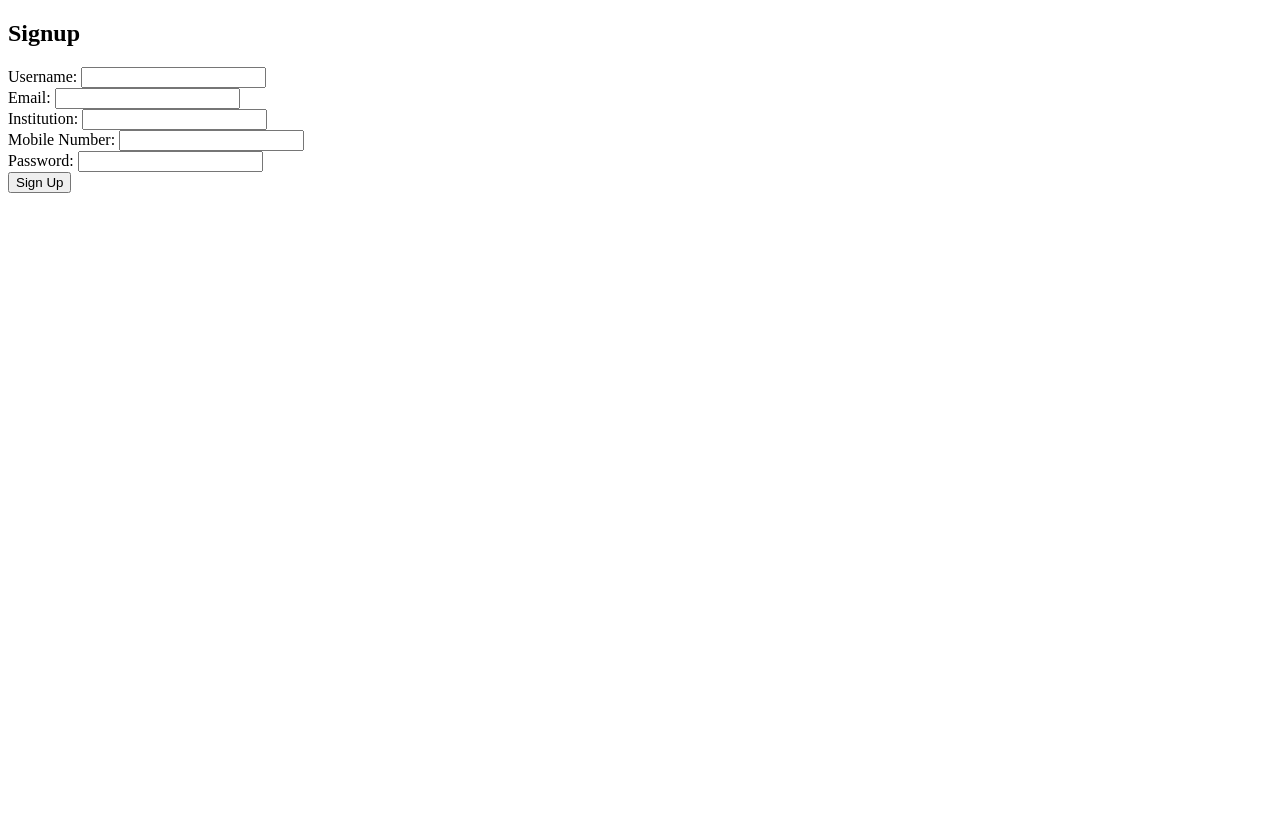
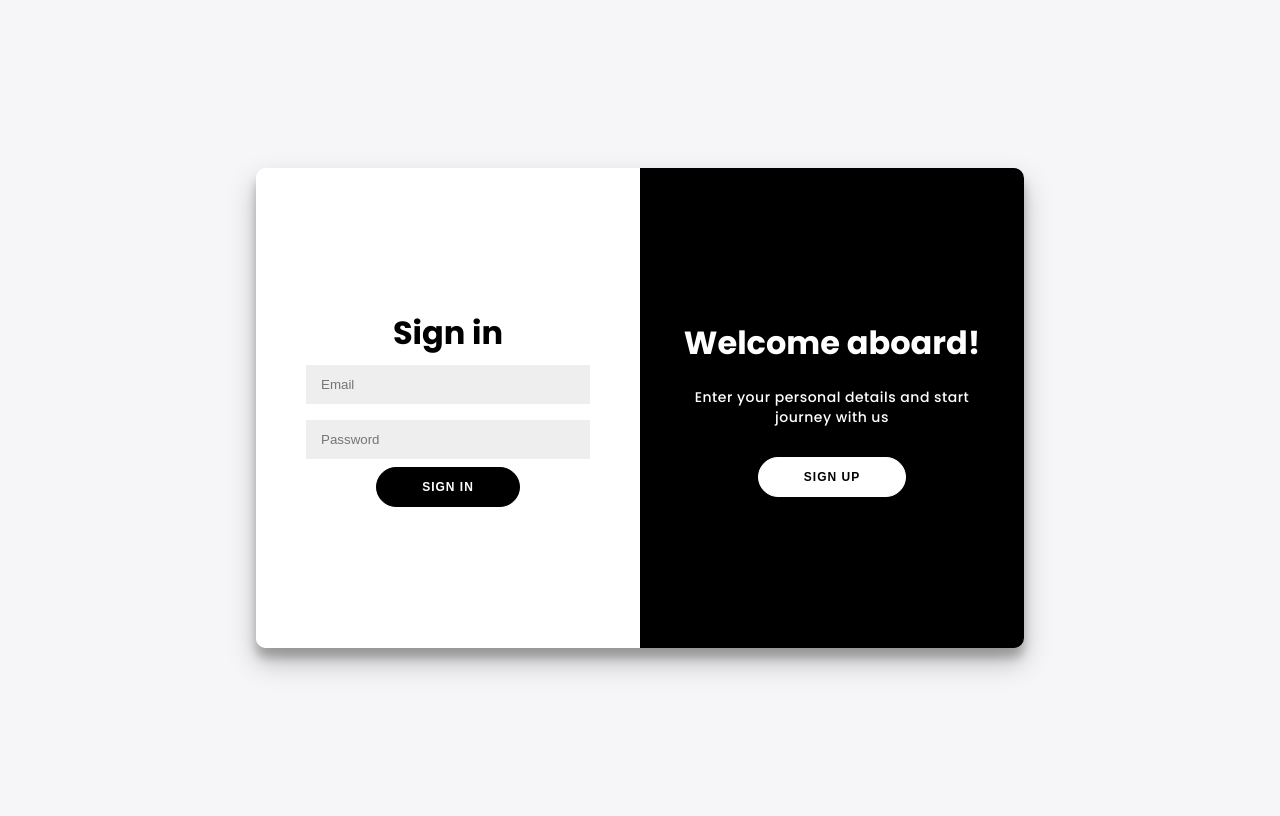
Before and after one commit to PrajwalKhambad/A-Decentralized-Crowdfunding-Platform-with-Mulit-Owner-Approval-System, a Flask app: template templates/signup.html in a window 1280 px wide. Before the commit the page ends 193 px from the top, so only its background shows below. Run offline with Flask 3, Linux system fonts and the light colour scheme; the template is opened without the code that fills it, so the values that code supplies are empty.

Commit message:
Update signup.html
signup page updated

```diff
--- a/templates/signup.html
+++ b/templates/signup.html
@@ -1,39 +1,55 @@
+
 <!DOCTYPE html>
 <html lang="en">
 <head>
     <meta charset="UTF-8">
     <meta name="viewport" content="width=device-width, initial-scale=1.0">
-    <title>Signup</title>
+    <link rel="stylesheet" href="./static/Login.css">
+    <title>Document</title>
 </head>
 <body>
-    <h2>Signup</h2>
-    <form action="/signup" method="post">
-        <div>
-            <label for="user_name">Username:</label>
-            <input type="text" id="user_name" name="user_name" required>
+
+<div class="container" id="container">
+    <div class="form-container sign-up-container">
+        <form action="/signup" id="signup-form" method="POST" >
+            <h1>Create Account</h1>
+            <input type="text" id="user_name" name="user_name" placeholder="Name" required>
+            <input type="email" id="email" name="email" placeholder="Email" required>
+            <input type="password" id="password" name="password" placeholder="Password" required>
+            <input type="text" id="institution" name="institution" placeholder="Institution Name" required>
+            <input type="tel" id="mobile" name="mobile" pattern="[0-9]{10}" placeholder="Mobile Number" required>
+            <input type="hidden" name="action" value="signup" >
+            <button type="submit">Sign Up</button>
+        </form>
+    </div>
+    <div class="form-container sign-in-container">
+        <form action="/signup" id="signin-form" method="POST" >
+            <h1>Sign in</h1>
+            {% if error %}
+                <p>{{ error }}</p>
+            {% endif %}
+            <input type="email" name="email" placeholder="Email" />
+            <input type="password" name="password" placeholder="Password" />
+            <input type="hidden" name="action" value="signin" >
+            <button type="submit">Sign In</button>
+        </form>
+    </div>
+    <div class="overlay-container">
+        <div class="overlay">
+            <div class="overlay-panel overlay-left">
+                <h1>Welcome Back!</h1>
+                <p>To keep connected with us please login with your personal info</p>
+                <button class="ghost" id="signIn">Sign In</button>
+            </div>
+            <div class="overlay-panel overlay-right">
+                <h1>Welcome aboard!</h1>
+                <p>Enter your personal details and start journey with us</p>
+                <button class="ghost" id="signUp">Sign Up</button>
+            </div>
         </div>
-        <div>
-            <label for="email">Email:</label>
-            <input type="email" id="email" name="email" required>
-        </div>
-        <div>
-            <label for="institution">Institution:</label>
-            <input type="text" id="institution" name="institution" required>
-        </div>
-        <div>
-            <label for="mobile">Mobile Number:</label>
-            <input type="tel" id="mobile" name="mobile" pattern="[0-9]{10}" required>
-        </div>
-        <div>
-            <label for="password">Password:</label>
-            <input type="password" id="password" name="password" required>
-        </div>
-        <div>
-            <button type="submit">Sign Up</button>
-        </div>
-    </form>
-    {% if error %}
-    <p style="color: red;">{{ error }}</p>
-    {% endif %}
+    </div>
+</div>
+<script src="./static/script.js"></script>
+
 </body>
 </html>
```
